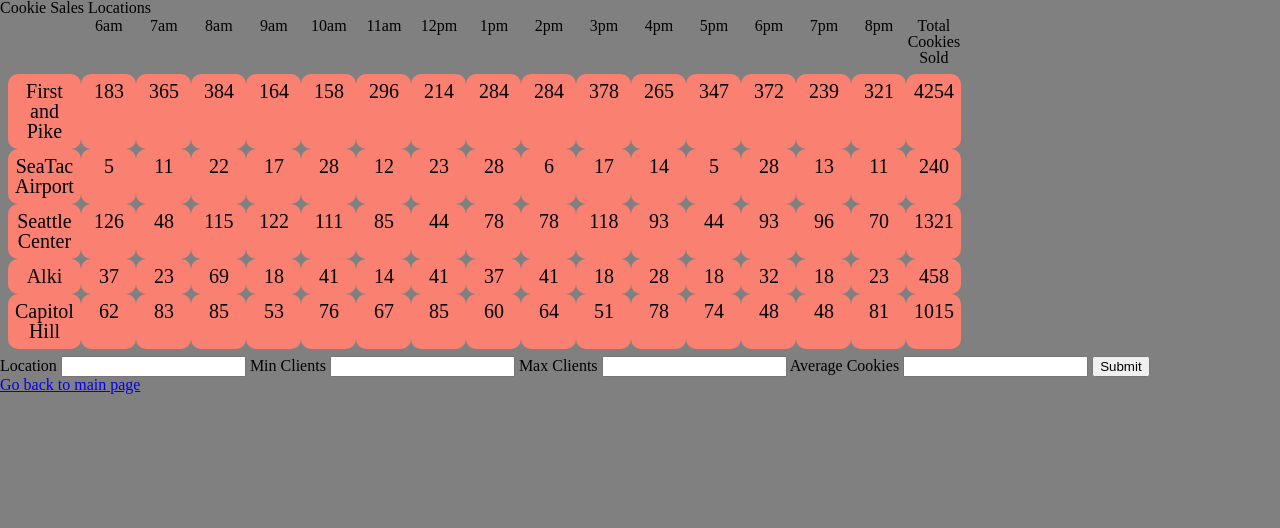
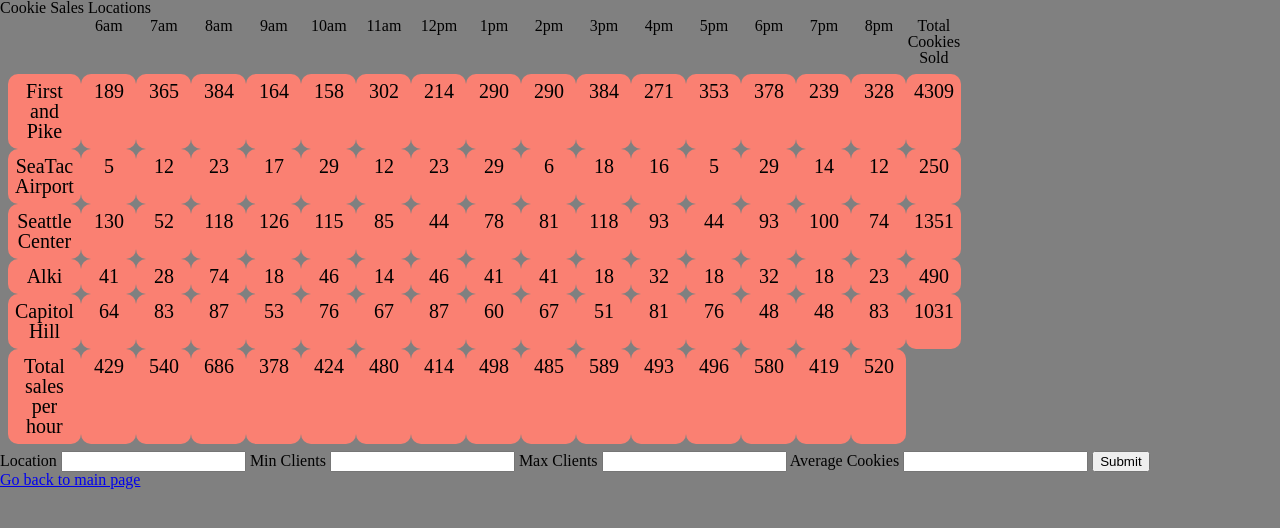
Before and after one commit to akarinaat/cookie-stand, a plain HTML site: page sales.html in a window 1280 px wide. Drawn offline with Linux system fonts and the light colour scheme.

Commit message:
Footer is done with loops and appended too

```diff
--- a/js/app.js
+++ b/js/app.js
@@ -3,7 +3,8 @@
 var tableElem = document.getElementById('thetable');
 var storeHours = ['6am', '7am','8am','9am','10am','11am','12pm', '1pm','2pm','3pm', '4pm','5pm','6pm','7pm','8pm'];
 
-//var tableContent =[];
+var allStores =[];
+var hourlyTotal = [];
 
 function CookieStore (storeLocation, minClient, maxClient,averageCookies){
 
@@ -13,12 +14,13 @@ function CookieStore (storeLocation, minClient, maxClient,averageCookies){
   this.averageCookies = averageCookies;
   this.cookiesSoldPerHour = [];
   this.dailySales = 0;
-  //tableContent.push(this);
+  allStores.push(this);
 
 }
+//THESE ARE METHODS
 //generation my random Number Of clients AND I don't need to call it because I'm including it in cookieSales
 CookieStore.prototype.randomNumberOfClient = function(){
-  return Math.floor(Math.random() * (this.maxClient - this.minClient)) + this.minClient;
+  return Math.floor(Math.random() * (this.maxClient - this.minClient +1)) + this.minClient;
 };
 // Cookies Sales per Hour
 CookieStore.prototype.cookieSales = function () {
@@ -126,7 +128,7 @@ function firstTry(event){
   console.log('the form was submitted');
 
   var firstElement = event.target;
-  var newInput = new CookieStore(firstElement.location.value, parseInt(firstElement.min.value), parseInt(firstElement.max.value), parseInt(firstElement.average.value));
+  var newInput = new CookieStore(firstElement.location.value, Number(firstElement.min.value),Number(firstElement.max.value),Number(firstElement.average.value));
   console.log(newInput);
   newInput.cookieSales();
   newInput.storeSales();
@@ -139,9 +141,44 @@ var locationFormElement = document.getElementById('formElement');
 locationFormElement.addEventListener('submit', firstTry);
 
 
+function cookiesSoldPerStorePerHour() {
+  //I'm going hour per hour
+  //THIS IS THE SPIRAL PUNCH, THE HORIZONTAL LOOP, I'm making it walk.
+  for(var hour = 0; hour < storeHours.length; hour++){
+    //I'm going to...
+    //we're putting the var here because it has to be considered by both loops. If it was living in the inner loop, it would only be running in it. THAT IS WHY IT HAS TO BE OUTSIDE.
+    var sumOfCookies = 0;
 
+    //This is the vertical LOOP
+    for(var i = 0; i < allStores.length; i++){
+      //hour will give me the different hours not just the first column.
+      sumOfCookies += allStores[i].cookiesSoldPerHour[hour];
 
+    }
+    hourlyTotal.push(sumOfCookies);
+    console.log(sumOfCookies);
+  }
 
+}
+cookiesSoldPerStorePerHour();
+
+function renderFooter() {
+  var footRowElement= document.createElement('tr');
+  //I could have use datafooter en vez de total and then borrar var from loop.
+  var total = document.createElement('td');
+  total.textContent = 'Total sales per hour';
+  footRowElement.appendChild(total);
+
+  for(var i = 0; i < hourlyTotal.length; i++){
+    var dataFooter = document.createElement('td');
+    dataFooter.textContent = hourlyTotal[i];
+    footRowElement.appendChild(dataFooter);
+
+  }
+  tableElem.appendChild(footRowElement);
+}
+
+renderFooter();
 
 // var headerElement = document.getElementById('header');
 
--- a/sales.html
+++ b/sales.html
@@ -14,8 +14,6 @@
 
       </table>
 
-
-
      <form id="formElement">
        <fieldset>
           <label for="location-input">Location</label>
@@ -25,7 +23,7 @@
           <label for="max-clients-input">Max Clients</label>
           <input type="number" id="max-client-input" name="max" />
           <label for="average-input">Average Cookies</label>
-          <input type="number" id="average-input" name="average" />
+          <input type="number" id="average-input" step="0.1" name="average" />
           <input type="submit" />
        </fieldset>
      </form>
```
